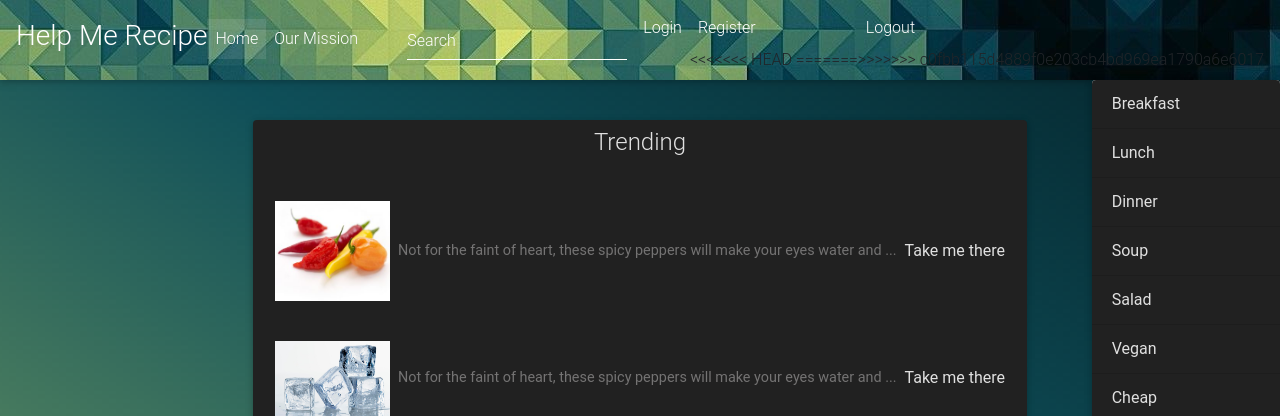
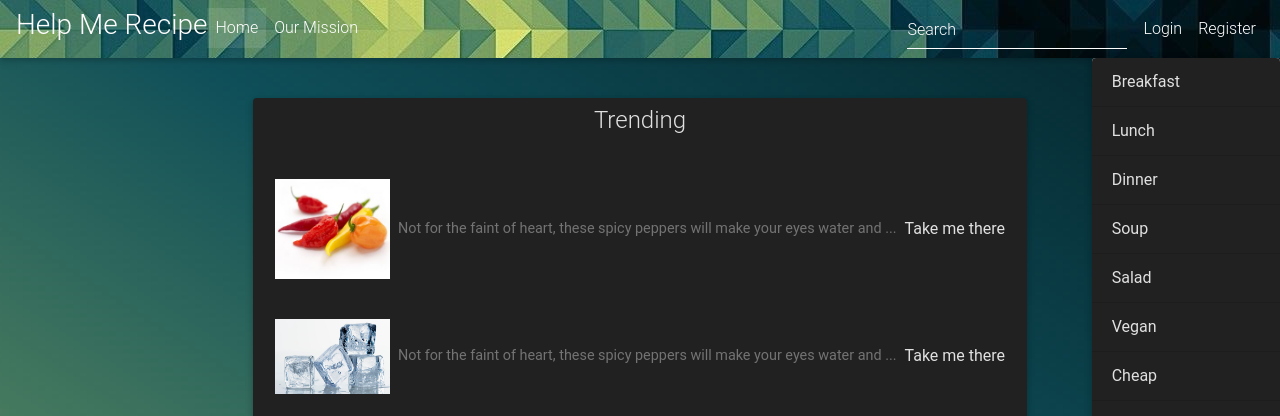
Before and after one commit to abigehl/Cs307GroupProject, a Flask app: page / in a window 1280 px wide. Shown: the top 416 px of the page. Run offline with Flask 2, Linux system fonts and the light colour scheme; some libraries are stand-ins or nearby versions.

Commit message:
leave this stuff alone

```diff
--- a/__init__.py
+++ b/__init__.py
@@ -216,11 +216,8 @@ def fglogin():
 def ourmission():
 	return render_template('OurMission.html')
 
-@app.route('/createrecipe')
-def create_recipe():
-	return render_template('createrecipe.html')
 
-@app.route('/settings')
+@app.route('/settings' , methods=['GET', 'POST'])
 def settings():
     if(request.method == 'POST'):
         current_user.firstName = request.form["firstname"]
--- a/templates/homepage.html
+++ b/templates/homepage.html
@@ -61,12 +61,7 @@
                       </li>
                       <li class="nav-item">
                         <a class="nav-link" href="{{ url_for('signup') }}">Register</a>
-<<<<<<< HEAD
-=======
-                      </li>
-                      <li class="nav-item">
-                        <a class="nav-link" href="{{ url_for('logout') }}">Logout</a>
->>>>>>> c0fbb115d4889f0e203cb4bd969ea1790a6e6017
+
                       </li>
                 </ul>
 
--- a/templates/main.html
+++ b/templates/main.html
@@ -65,7 +65,7 @@ Sign In
 	    </div>
 	</div>
 
-    <form id="loginMember" role="form" action="{{ url_for('index') }}" method="post">
+    <form id="loginMember" role="form" action="{{ url_for('login') }}" method="post">
     	<div class="container  text-center" style="width: 30%">
     		{{ form.hidden_tag() }}
             {{ wtf.form_field(form.username) }}
```
Also changed, not shown: site.db.
